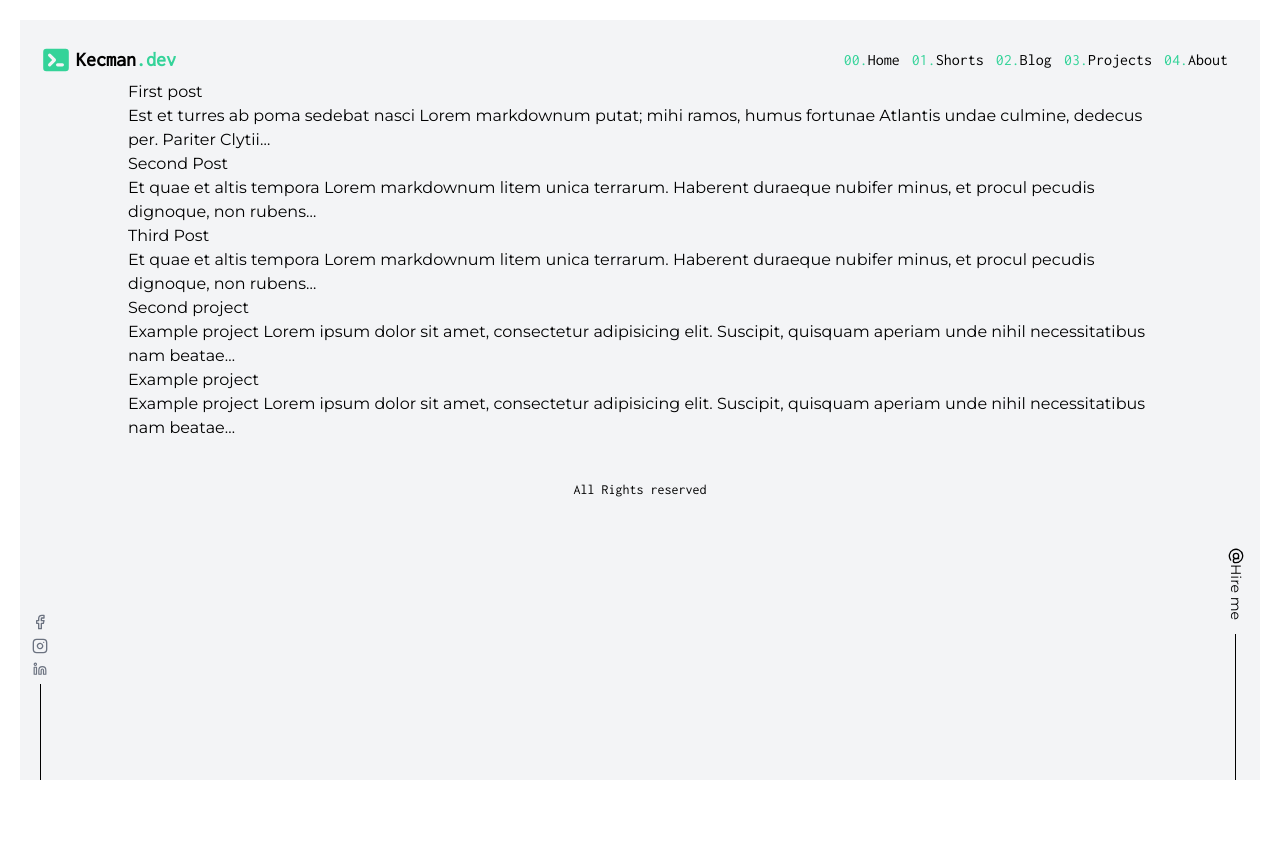
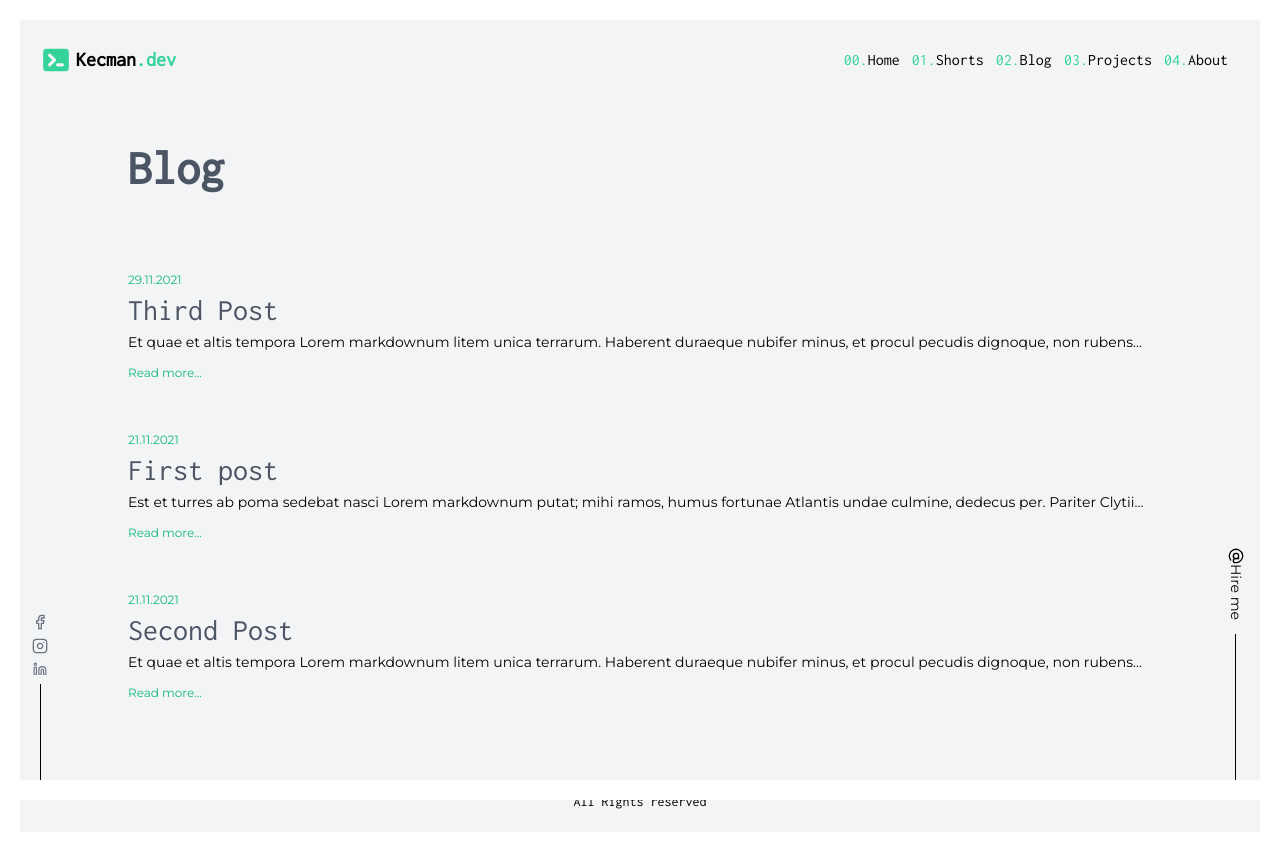
Before and after one commit to k3cman/kecman.dev, a Gatsby site: page /blog in a window 1280 px wide. Before the commit the page ends 800 px from the top, so only its background shows below. Built offline with nearby package versions, Linux system fonts and the light colour scheme; Gatsby itself is replaced by a stand-in of ours; some packages are replaced by stand-ins of ours.

Commit message:
Add blog page

```diff
--- a/src/components/home/Project-section.js
+++ b/src/components/home/Project-section.js
@@ -56,7 +56,7 @@ const ProjectSection = () => {
 
   return (
     <div className="w-full mt-20">
-      <SectionTitle title="Latest projects"></SectionTitle>
+      <SectionTitle title="Featured projects"></SectionTitle>
       <div className="flex flex-col pt-5">
         {projects.map((project, index) => {
           const { title, excerpt } = project;
--- a/src/pages/blog.js
+++ b/src/pages/blog.js
@@ -9,13 +9,21 @@ const BlogsPage = ({ data }) => {
   return (
     <Layot>
       <main>
+        <h1 className="font-mono text-5xl font-black text-gray-600 mt-16 mb-20">
+          Blog
+        </h1>
         <ul>
           {posts.map(({ node: post }) => (
-            <li key={post.id}>
+            <li key={post.id} className="mb-12">
+              <p className="text-green-500 text-xs">{post.frontmatter.date}</p>
+
+              <h2 className="font-mono text-3xl text-gray-600 mt-1 mb-1">
+                {post.frontmatter.title}
+              </h2>
+              <p className="text-sm mb-2">{post.excerpt}</p>
               <Link to={post.slug}>
-                <h2>{post.frontmatter.title}</h2>
+                <span className="text-xs text-green-500">Read more...</span>
               </Link>
-              <p>{post.excerpt}</p>
             </li>
           ))}
         </ul>
@@ -27,13 +35,17 @@ const BlogsPage = ({ data }) => {
 
 export const pageQuery = graphql`
   query blogIndex {
-    allMdx {
+    allMdx(
+      filter: { frontmatter: { type: { eq: "blog" } } }
+      sort: { fields: frontmatter___date, order: DESC }
+    ) {
       edges {
         node {
           id
           excerpt
           frontmatter {
             title
+            date
           }
           slug
         }
```
